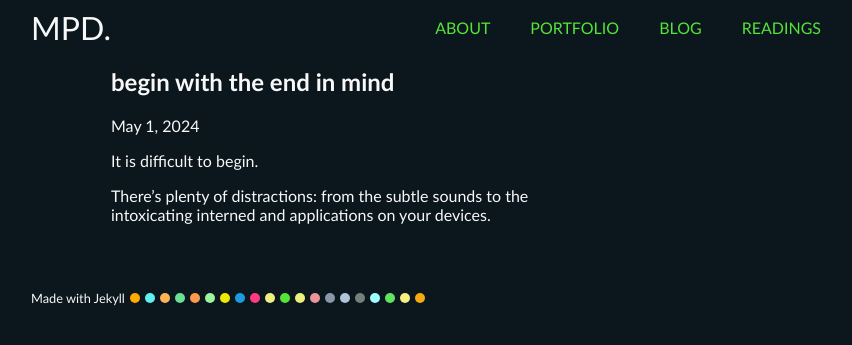
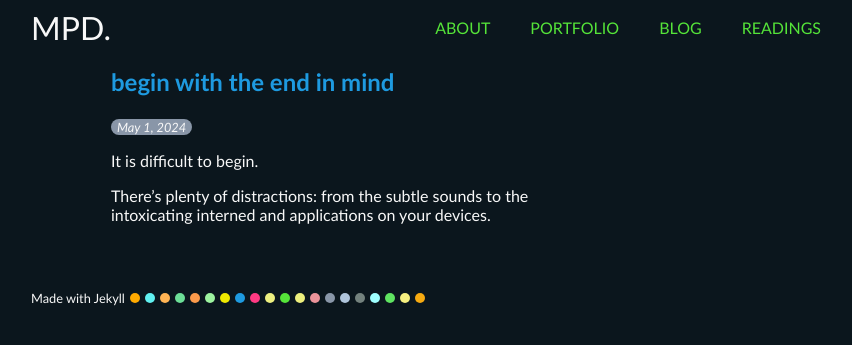
Before and after one commit to mpdagang/mpdagang.github.io, a Jekyll site: the page built from _posts/2024-05-01-begin-with-the-end-in-mind.markdown, in a window 1280 px wide. Shown: the top 345 px of the page, without its empty margins (209-1061 px from the left). Built offline with Jekyll 4.4.1, drawn with Linux system fonts in a browser that asks for light colours.

Commit message:
Add Readings page styling

```diff
--- a/assets/styles/main.scss
+++ b/assets/styles/main.scss
@@ -205,3 +205,31 @@
   transform: scale(1);
   transition-delay: 23s;
 }
+
+/*-- Readings*/
+
+.p-rdg-content {
+  padding: 0 15px;
+}
+
+.p-rdg-content a {
+  color: var(--mp-c-lua-06);
+  text-decoration: underline;
+  font-size: 0.9em;
+}
+
+/*-- Blog*/
+
+.post-title{
+  color: var(--mp-c-lua-08);
+}
+
+.post-date {
+  display: inline-block;
+  background-color: var(--mp-c-lua-14);
+  padding: 0 6px;
+  font-size: 0.8em;
+  font-style: italic;
+  border-radius: 8px;
+  line-height: 1.3;
+}
```
